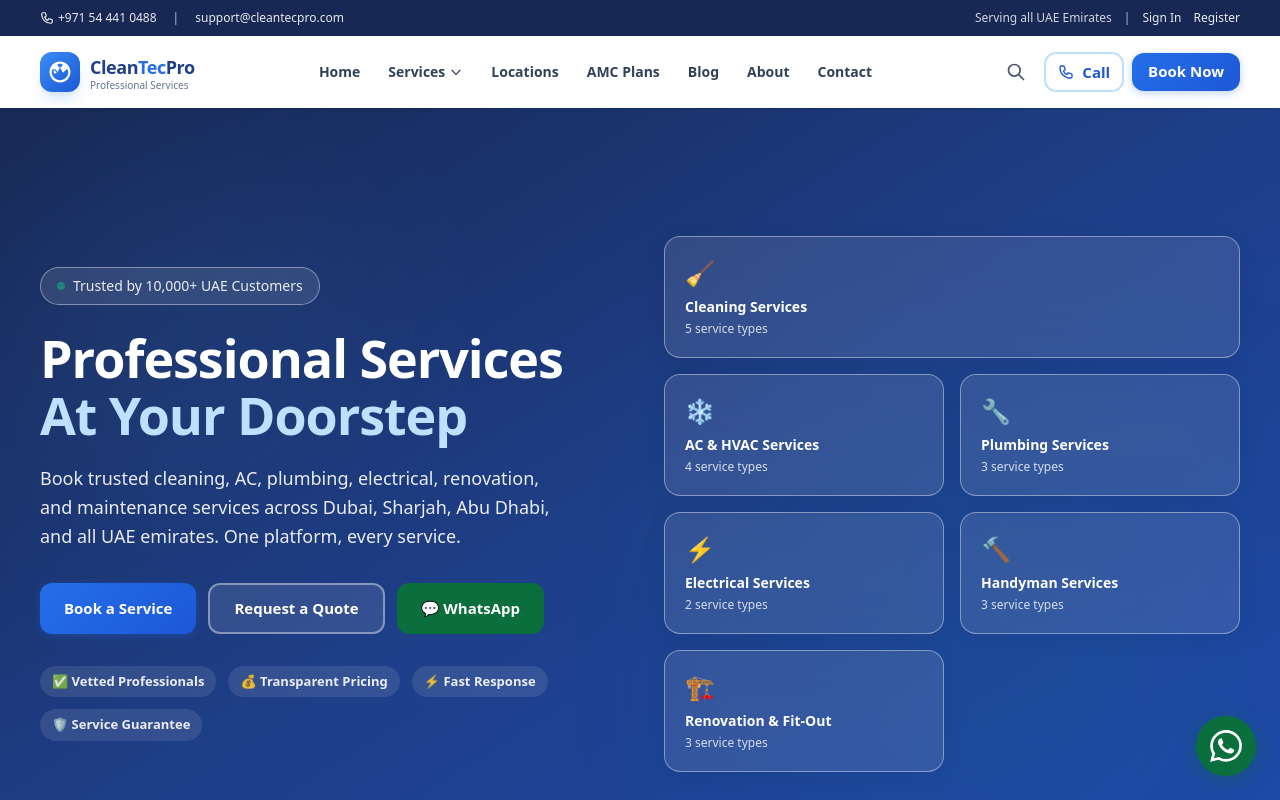
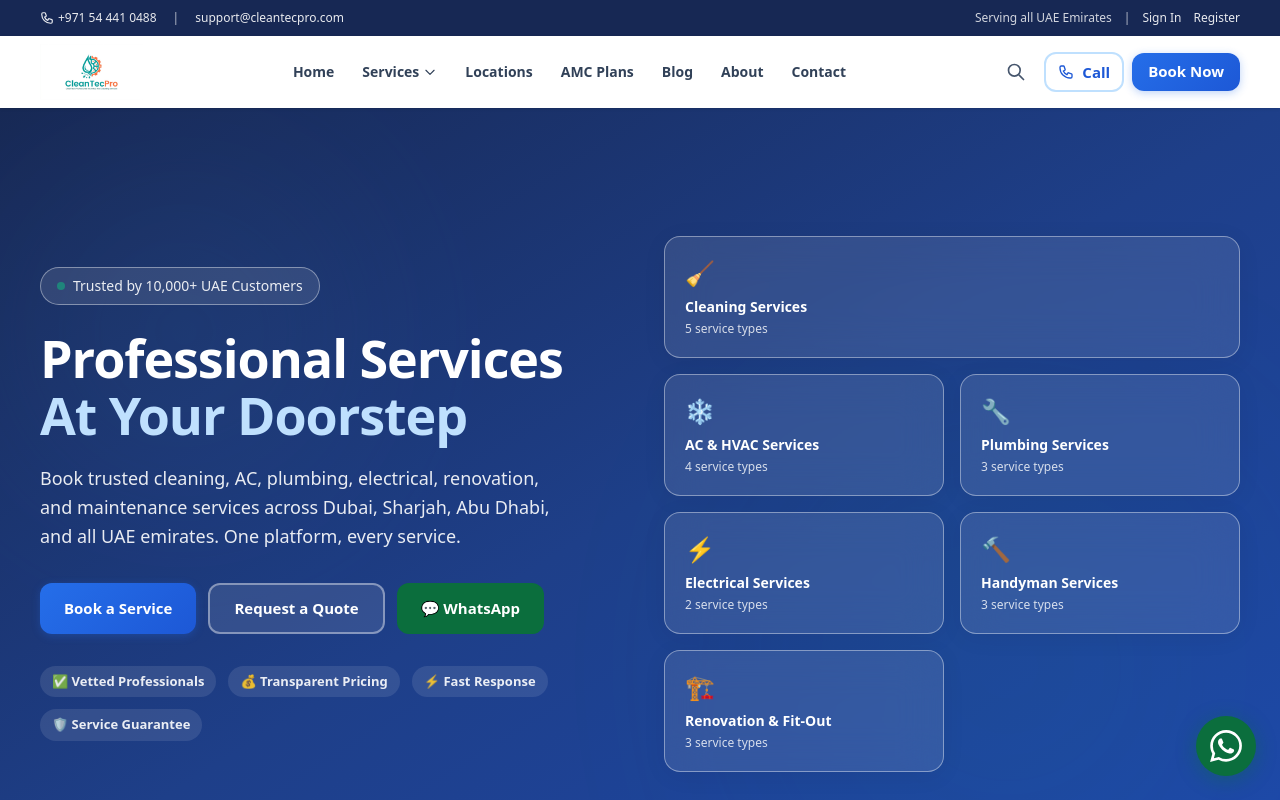
Before and after one commit to cleantecpro91/cleantecpro, a Next.js app: page / in a window 1280 px wide. Shown: the top 800 px of the page. Built offline with nearby package versions, Linux system fonts and the light colour scheme.

Commit message:
custom logo and favicon

```diff
--- a/src/components/layout/Footer.tsx
+++ b/src/components/layout/Footer.tsx
@@ -38,15 +38,14 @@
         <div className="grid grid-cols-2 md:grid-cols-4 lg:grid-cols-5 gap-8">
           {/* Brand Column */}
           <div className="col-span-2 md:col-span-4 lg:col-span-1 lg:pr-6">
-            <div className="flex items-center gap-2 mb-4">
-              <div className="w-10 h-10 rounded-xl bg-gradient-to-br from-brand-500 to-brand-700 flex items-center justify-center">
-                <svg viewBox="0 0 32 32" className="w-6 h-6 text-white" fill="currentColor">
-                  <path d="M16 2C8.268 2 2 8.268 2 16s6.268 14 14 14 14-6.268 14-14S23.732 2 16 2zm0 3c1.5 0 3 .5 4 1.5l-4 4-4-4C13 5.5 14.5 5 16 5zm-7 6.5L12.5 15 9 18.5c-1-1-1.5-2.5-1.5-4 0-1 .5-2 1.5-3zM16 27c-6.075 0-11-4.925-11-11 0-1.5.5-3 1.5-4.5L12 17l4-7 4 7 5.5-5.5c1 1.5 1.5 3 1.5 4.5 0 6.075-4.925 11-11 11z"/>
-                </svg>
-              </div>
-              <span className="text-lg font-extrabold text-white">
-                Clean<span className="text-brand-400">Tec</span>Pro
-              </span>
+            <div className="mb-4">
+              <img
+                src="/logo.png"
+                alt="CleanTecPro - Professional Technical And Cleaning Services"
+                className="h-12 w-auto brightness-0 invert"
+                width={160}
+                height={48}
+              />
             </div>
             <p className="text-sm text-slate-400 leading-relaxed mb-4">
               Your trusted partner for professional technical, cleaning, and maintenance services across the United Arab Emirates.
--- a/src/components/layout/Header.tsx
+++ b/src/components/layout/Header.tsx
@@ -130,20 +130,14 @@
       >
         <div className="container-main flex items-center justify-between h-16 md:h-18">
           {/* Logo */}
-          <Link href="/" className="flex items-center gap-2.5 shrink-0" aria-label="CleanTecPro Home">
-            <div className="w-10 h-10 rounded-xl bg-gradient-to-br from-brand-500 to-brand-700 flex items-center justify-center shadow-lg shadow-brand-500/20">
-              <svg viewBox="0 0 32 32" className="w-6 h-6 text-white" fill="currentColor">
-                <path d="M16 2C8.268 2 2 8.268 2 16s6.268 14 14 14 14-6.268 14-14S23.732 2 16 2zm0 3c1.5 0 3 .5 4 1.5l-4 4-4-4C13 5.5 14.5 5 16 5zm-7 6.5L12.5 15 9 18.5c-1-1-1.5-2.5-1.5-4 0-1 .5-2 1.5-3zM16 27c-6.075 0-11-4.925-11-11 0-1.5.5-3 1.5-4.5L12 17l4-7 4 7 5.5-5.5c1 1.5 1.5 3 1.5 4.5 0 6.075-4.925 11-11 11z"/>
-              </svg>
-            </div>
-            <div className="hidden sm:block">
-              <span className="text-lg font-extrabold tracking-tight text-brand-900">
-                Clean<span className="text-brand-600">Tec</span>Pro
-              </span>
-              <p className="text-[10px] text-slate-500 font-medium -mt-0.5 leading-tight">
-                Professional Services
-              </p>
-            </div>
+          <Link href="/" className="flex items-center shrink-0" aria-label="CleanTecPro Home">
+            <img
+              src="/logo.png"
+              alt="CleanTecPro - Professional Technical And Cleaning Services"
+              className="h-12 sm:h-14 w-auto"
+              width={180}
+              height={56}
+            />
           </Link>
 
           {/* Desktop Navigation */}
@@ -353,9 +347,7 @@
           <div className="fixed right-0 top-0 bottom-0 w-[320px] max-w-[85vw] bg-white shadow-2xl overflow-y-auto">
             <div className="p-5">
               <div className="flex items-center justify-between mb-6">
-                <span className="text-lg font-extrabold text-brand-900">
-                  Clean<span className="text-brand-600">Tec</span>Pro
-                </span>
+                <img src="/logo.png" alt="CleanTecPro" className="h-10 w-auto" width={130} height={40} />
                 <button onClick={() => setMobileOpen(false)} className="w-10 h-10 flex items-center justify-center rounded-xl hover:bg-slate-100">
                   <svg className="w-6 h-6" fill="none" viewBox="0 0 24 24" stroke="currentColor" strokeWidth={2}>
                     <path strokeLinecap="round" strokeLinejoin="round" d="M6 18L18 6M6 6l12 12" />
```
Also changed, not shown: public/logo.png (added), 1 other file (tests, documents, lock files or other folders).
